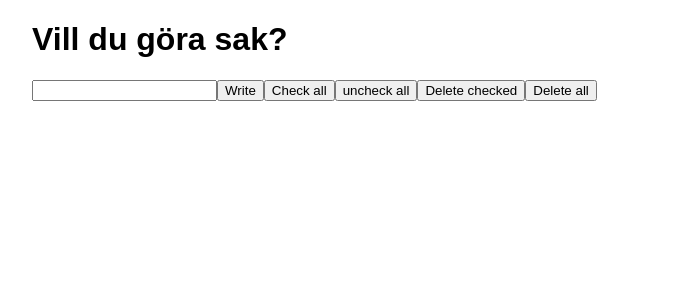
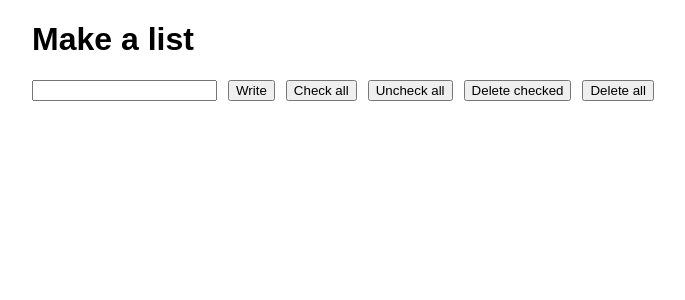
Before and after one commit to Timpan42/te4-todo, a React (Vite) app: page / in a window 1280 px wide. Shown: the top 300 px of the page, without its empty margins (192-877 px from the left). Built offline with nearby package versions, Linux system fonts and the light colour scheme.

Commit message:
💄 lite css och flytat knapparna

```diff
--- a/src/App.jsx
+++ b/src/App.jsx
@@ -5,7 +5,7 @@ function App() {
   return (
     <>
       <div className='container'>
-        <h1>Vill du göra sak?</h1>
+        <h1>Make a list</h1>
           <TodoList/>
 
       </div>
--- /dev/null
+++ b/src/componets/TodoButtons.css
@@ -0,0 +1,4 @@
+.ButtonContainer{
+    display: flex;
+    gap: calc(2vh - 5px);
+}
--- /dev/null
+++ b/src/componets/TodoButtons.jsx
@@ -0,0 +1,20 @@
+import './TodoButtons.css'
+
+function TodoButtons(props) {
+
+    return (
+        <>
+            <div className='ButtonContainer'>
+                <input id="newTodo" type='text' />
+                <button onClick={() => { props.addTodo() }}>Write</button>
+                <button onClick={() => { props.checkAll() }}>Check all</button>
+                <button onClick={() => { props.unCheckAll() }}>Uncheck all</button>
+                <button onClick={() => { props.deleteSelected() }}>Delete checked</button>
+                <button onClick={() => { props.deleteAll() }}>Delete all</button>
+            </div>
+        </>
+    )
+
+}
+
+export default TodoButtons
--- a/src/componets/TodoList.jsx
+++ b/src/componets/TodoList.jsx
@@ -1,5 +1,6 @@
 import { useEffect, useState } from 'react'
 import Todoitem from './Todoitem'
+import TodoButtons from './TodoButtons'
 
 
 
@@ -12,22 +13,12 @@ function TodoList() {
         localStorage.setItem('todos', JSON.stringify(todos))
     }, [todos])
 
-    const addTodo = () => {
-        const newTodo = document.getElementById('newTodo').value
-        if (newTodo === '') return
-        const newTodos = [...todos, { id: localStorage.getItem('index'), label: newTodo, completed: false }]
-        localStorage.setItem('index', parseInt(localStorage.getItem('index')) + 1 || parseInt(todos.lenght) + 1)
-        setTodos(newTodos)
-    }
-
     const toggleTaskCompleted = (id) => {
         const newTodos = todos.map(todo => {
             return todo.id === id ? { ...todo, completed: !todo.completed } : todo
         })
         setTodos(newTodos)
     }
-
-
 
     const deleteTodo = (id) => {
         const newTodos = todos.filter(todo => {
@@ -36,9 +27,12 @@ function TodoList() {
         setTodos(newTodos)
     }
 
-    const deleteAll = () => {
-        setTodos([])
-        localStorage.setItem('index', 0)
+    const addTodo = () => {
+        const newTodo = document.getElementById('newTodo').value
+        if (newTodo === '') return
+        const newTodos = [...todos, { id: localStorage.getItem('index'), label: newTodo, completed: false }]
+        localStorage.setItem('index', parseInt(localStorage.getItem('index')) + 1 || parseInt(todos.lenght) + 1)
+        setTodos(newTodos)
     }
 
     const checkAll = () => {
@@ -62,15 +56,20 @@ function TodoList() {
         setTodos(newTodos)
     }
 
+    const deleteAll = () => {
+        setTodos([])
+        localStorage.setItem('index', 0)
+    }
 
     return (
         <>
-            <input id="newTodo" type='text' />
-            <button onClick={() => { addTodo() }}>Write</button>
-            <button onClick={() => { checkAll() }}>Check all</button>
-            <button onClick={() => { unCheckAll() }}>uncheck all</button>
-            <button onClick={() => { deleteSelected() }}>Delete checked</button>
-            <button onClick={() => { deleteAll() }}>Delete all</button>
+            <TodoButtons
+                addTodo = {addTodo}
+                checkAll = {checkAll}
+                unCheckAll = {unCheckAll}
+                deleteSelected = {deleteSelected}
+                deleteAll = {deleteAll}
+            />
             <ul className='todolist'>
                 {todos.map((todo, index) =>
                     <Todoitem
--- a/src/componets/Todoitem.css
+++ b/src/componets/Todoitem.css
@@ -3,4 +3,9 @@
     align-items: center;
     padding: 1rem 0;
     font-size: 1.4rem;
+    gap: calc(2vh - 5px);
 }
+
+.todoitem [type = "checkbox"]{
+    transform: scale(2);
+}
```
